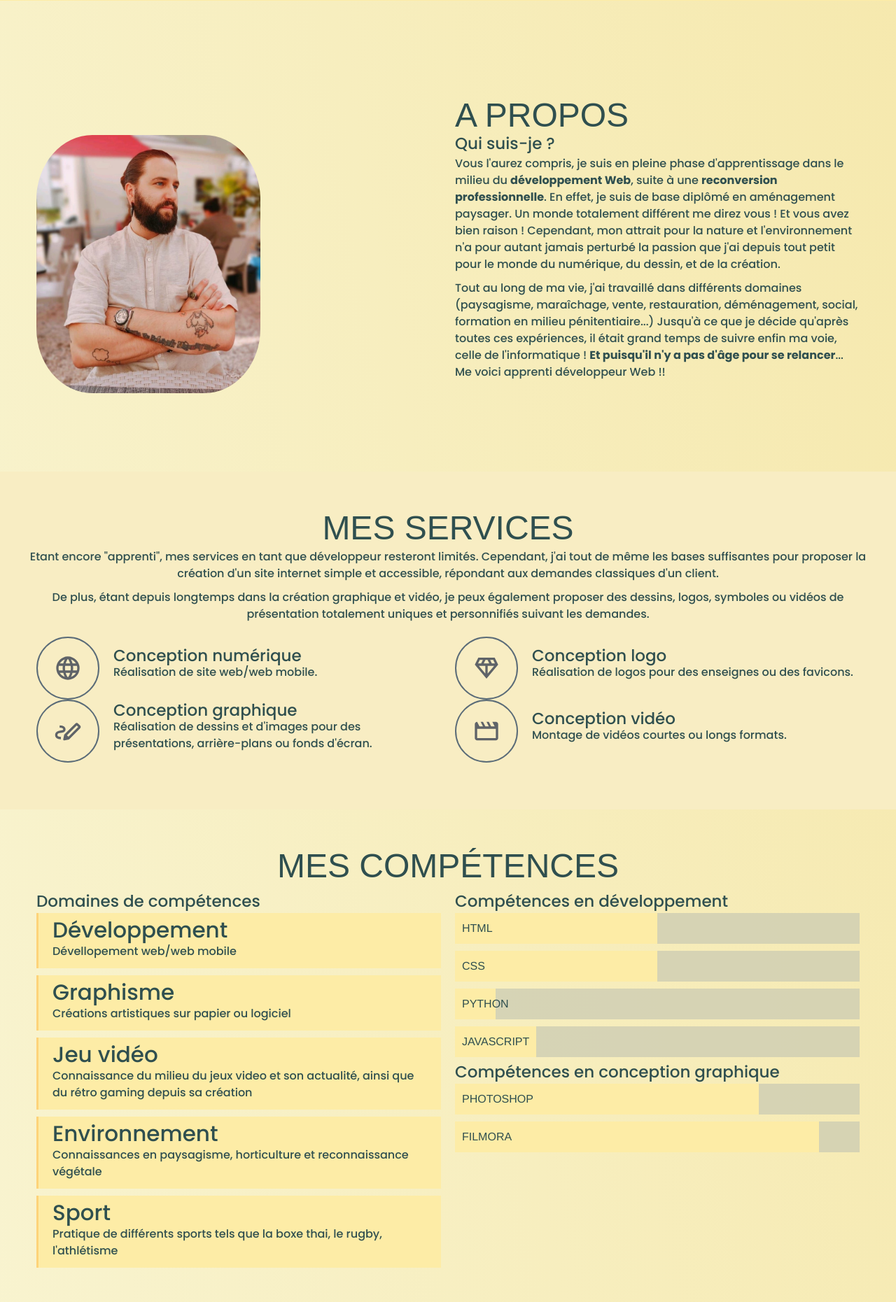
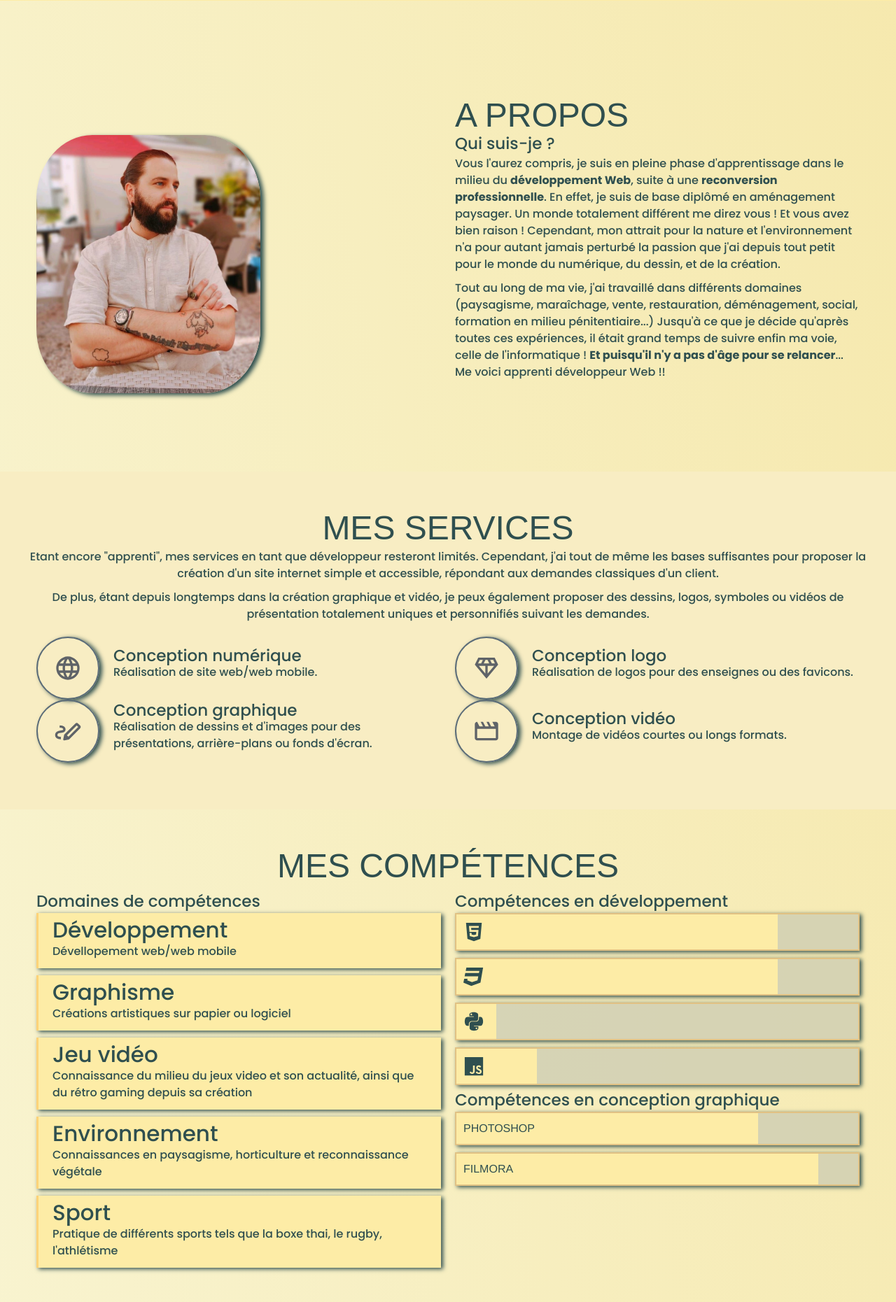
Before and after one commit to PapGris/Portfolio, a PHP site: page / in a window 1280 px wide. Shown: the part 488-2349 px from the top of the page at 70% size. Run offline with PHP 8.4, Linux system fonts and the light colour scheme; some libraries are stand-ins or nearby versions; some web fonts are replaced.

Commit message:
CSS à jour (ProgressBar + ombres)

```diff
--- a/css/global.css
+++ b/css/global.css
@@ -212,11 +212,9 @@ section {
     0% {
         transform: rotateY(0deg);
     }
-
     50% {
         transform: rotateY(180deg);
     }
-
     100% {
         transform: rotateY(360deg);
     }
@@ -225,18 +223,11 @@ section {
 
 .logo-1 img {
     width: 8rem;
-
     height: 8rem;
-
     object-fit: cover;
-
     border-radius: 50%;
-
     animation: flip 5s infinite linear;
-
     transform-style: preserve-3d;
-    /
-
 
 }
 
@@ -341,7 +332,6 @@ section {
         height: 30px;
         fill: #2f4f4f;
         transform: translateY(3.5px);
-
     }
 }
 
@@ -542,17 +532,10 @@ section {
     border-radius: 25% 25% 25% 25%;
 }
 
-@media screen and (min-width:750px) {
-    .about img {
-        margin-top: 8rem;
 
-    }
-
-}
-
-@media screen and (max-width:749px) {
-
-
+.about img {
+     margin-top: 8rem;
+     box-shadow: 5px 3px 6px #2f4f4f;
 }
 
 .services {
@@ -601,6 +584,7 @@ section {
    }
    .service__icon {
     margin-right: 2rem;
+    box-shadow: 4px 2px 6px #2f4f4f;
    }
 }
 
@@ -610,14 +594,24 @@ section {
 
 .compétences li {
     background: #fdeca6;
-    border-left: 3px solid rgba(255, 145, 0, 0.274);
+    border-left: 3px solid rgba(255, 145, 0, 0.275);
     padding: .9rem 2rem;
+    box-shadow: 3px 2px 6px #2f4f4f;
 }
 
 .compétences .progressbar {
     background: #ccccb3c2;
     color: darkslategray;
     margin-bottom: 1rem;
+    border: 2px solid #ff910046;
+    box-shadow: 3px 2px 6px #2f4f4f;
+}
+
+.compétences .progressbar svg {
+    width: 30px;
+    height: 30px;
+    fill: #2f4f4f;
+    border-radius: 5px;
 }
 
 .compétences .bar {
--- a/index.html
+++ b/index.html
@@ -233,16 +233,28 @@ Footer
             <div class="grid__item">
                <h3>Compétences en développement</h3>
                <div class="progressbar">
-                <div class="bar" data-width="50">HTML</div>
+                <div class="bar" data-width="80">
+                    <svg class="langage" xmlns="http://www.w3.org/2000/svg" viewBox="0 0 384 512"><!--!Font Awesome Free 6.7.2 by @fontawesome - https://fontawesome.com License - https://fontawesome.com/license/free Copyright 2025 Fonticons, Inc.--><path d="M0 32l34.9 395.8L191.5 480l157.6-52.2L384 32H0zm308.2 127.9H124.4l4.1 49.4h175.6l-13.6 148.4-97.9 27v.3h-1.1l-98.7-27.3-6-75.8h47.7L138 320l53.5 14.5 53.7-14.5 6-62.2H84.3L71.5 112.2h241.1l-4.4 47.7z"/>
+                    </svg>
+                </div>
                </div>
                <div class="progressbar">
-                <div class="bar" data-width="50">CSS</div>
+                <div class="bar" data-width="80">
+                    <svg xmlns="http://www.w3.org/2000/svg" viewBox="0 0 512 512"><!--!Font Awesome Free 6.7.2 by @fontawesome - https://fontawesome.com License - https://fontawesome.com/license/free Copyright 2025 Fonticons, Inc.--><path d="M480 32l-64 368-223.3 80L0 400l19.6-94.8h82l-8 40.6L210 390.2l134.1-44.4 18.8-97.1H29.5l16-82h333.7l10.5-52.7H56.3l16.3-82H480z"/>
+                    </svg>
+                </div>
                </div>
                <div class="progressbar">
-                <div class="bar" data-width="10">PYTHON</div>
+                <div class="bar" data-width="10">
+                    <svg xmlns="http://www.w3.org/2000/svg" viewBox="0 0 448 512"><!--!Font Awesome Free 6.7.2 by @fontawesome - https://fontawesome.com License - https://fontawesome.com/license/free Copyright 2025 Fonticons, Inc.--><path d="M439.8 200.5c-7.7-30.9-22.3-54.2-53.4-54.2h-40.1v47.4c0 36.8-31.2 67.8-66.8 67.8H172.7c-29.2 0-53.4 25-53.4 54.3v101.8c0 29 25.2 46 53.4 54.3 33.8 9.9 66.3 11.7 106.8 0 26.9-7.8 53.4-23.5 53.4-54.3v-40.7H226.2v-13.6h160.2c31.1 0 42.6-21.7 53.4-54.2 11.2-33.5 10.7-65.7 0-108.6zM286.2 404c11.1 0 20.1 9.1 20.1 20.3 0 11.3-9 20.4-20.1 20.4-11 0-20.1-9.2-20.1-20.4 .1-11.3 9.1-20.3 20.1-20.3zM167.8 248.1h106.8c29.7 0 53.4-24.5 53.4-54.3V91.9c0-29-24.4-50.7-53.4-55.6-35.8-5.9-74.7-5.6-106.8 .1-45.2 8-53.4 24.7-53.4 55.6v40.7h106.9v13.6h-147c-31.1 0-58.3 18.7-66.8 54.2-9.8 40.7-10.2 66.1 0 108.6 7.6 31.6 25.7 54.2 56.8 54.2H101v-48.8c0-35.3 30.5-66.4 66.8-66.4zm-6.7-142.6c-11.1 0-20.1-9.1-20.1-20.3 .1-11.3 9-20.4 20.1-20.4 11 0 20.1 9.2 20.1 20.4s-9 20.3-20.1 20.3z"/>
+                    </svg>
+                </div>
                </div>
                <div class="progressbar">
-                <div class="bar" data-width="20">JAVASCRIPT</div>
+                <div class="bar" data-width="20">
+                    <svg xmlns="http://www.w3.org/2000/svg" viewBox="0 0 448 512"><!--!Font Awesome Free 6.7.2 by @fontawesome - https://fontawesome.com License - https://fontawesome.com/license/free Copyright 2025 Fonticons, Inc.--><path d="M0 32v448h448V32H0zm243.8 349.4c0 43.6-25.6 63.5-62.9 63.5-33.7 0-53.2-17.4-63.2-38.5l34.3-20.7c6.6 11.7 12.6 21.6 27.1 21.6 13.8 0 22.6-5.4 22.6-26.5V237.7h42.1v143.7zm99.6 63.5c-39.1 0-64.4-18.6-76.7-43l34.3-19.8c9 14.7 20.8 25.6 41.5 25.6 17.4 0 28.6-8.7 28.6-20.8 0-14.4-11.4-19.5-30.7-28l-10.5-4.5c-30.4-12.9-50.5-29.2-50.5-63.5 0-31.6 24.1-55.6 61.6-55.6 26.8 0 46 9.3 59.8 33.7L368 290c-7.2-12.9-15-18-27.1-18-12.3 0-20.1 7.8-20.1 18 0 12.6 7.8 17.7 25.9 25.6l10.5 4.5c35.8 15.3 55.9 31 55.9 66.2 0 37.8-29.8 58.6-69.7 58.6z"/>
+                    </svg>
+                </div>
                </div>
                <h3>Compétences en conception graphique</h3>
                <div class="progressbar">
```
